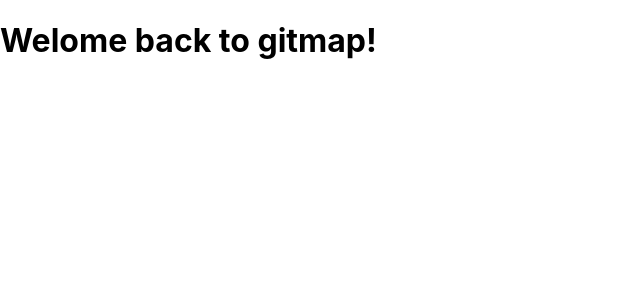
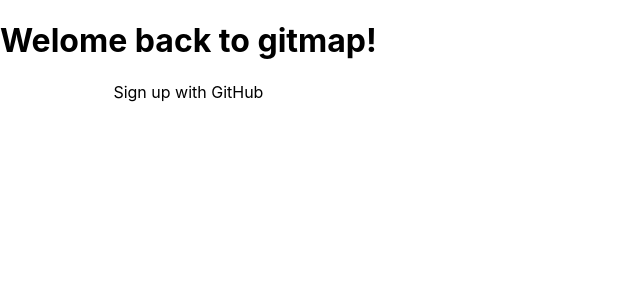
Before and after one commit to Nour-El-Dandachi/gitmap, a React (Create React App) app in the folder frontend/: page /login in a window 1280 px wide. Shown: the top 300 px of the page, without its empty margins (0-640 px from the left). Built offline with nearby package versions, Linux system fonts and the light colour scheme.

Commit message:
created github btn component

```diff
--- a/frontend/src/components/login/left-side/index.jsx
+++ b/frontend/src/components/login/left-side/index.jsx
@@ -11,6 +11,7 @@
             </div>
             <div className="login-form">
                 <h1>Welome back to gitmap!</h1>
+                <GithubButton />
             </div>
         </div>
     );
--- a/frontend/src/components/shared/github-btn/index.jsx
+++ b/frontend/src/components/shared/github-btn/index.jsx
@@ -1,12 +1,15 @@
 import React from "react";
-import './github-btn.css';
+import "./github-btn.css";
 
-const GithubButton = () => {
-    return (
-        <div>
-            GithubButton
-        </div>
-    );
-}
+const GithubButton = ({ location }) => {
+  return (
+    <div className="github-btn-wrapper">
+      <div className="github-img"></div>
+      <div className="github-btn-text">
+        {location === "login" ? "Continue with GitHub" : "Sign up with GitHub"}
+      </div>
+    </div>
+  );
+};
 
 export default GithubButton;
```
